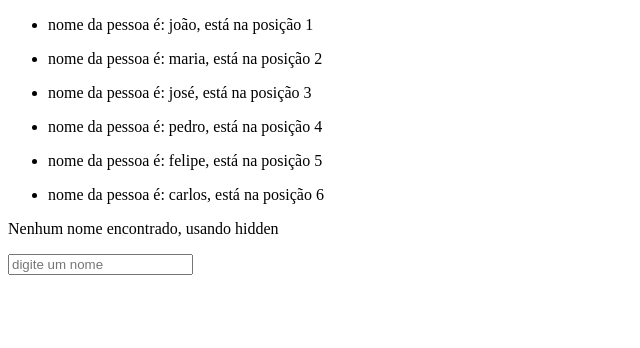
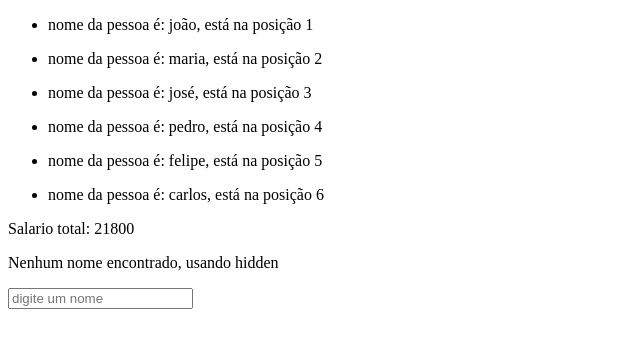
Before and after one commit to leonamfx/Angular, an Angular app: page / in a window 1280 px wide. Shown: the top 348 px of the page, without its empty margins (0-640 px from the left). Built offline with nearby package versions, Linux system fonts and the light colour scheme.

Commit message:
Exemplo 6

```diff
--- a/src/app/app.component.html
+++ b/src/app/app.component.html
@@ -11,6 +11,7 @@
     nome da pessoa é: {{nome}}, está na posição {{i + 1}}
   </li>
 </ul>
+<p> Salario total: {{getValorTotal()}}</p>
 <p *ngIf = "nomes.lenght == 0"> Nenhum nome encontrado, usando *ngIF</p>
 <p [hidden] = "nomes.lenght > 0" > Nenhum nome encontrado, usando hidden</p>
 <input #box placeholder="digite um nome" (keyup) = "buscar(box.value)"/>
--- a/src/app/app.component.ts
+++ b/src/app/app.component.ts
@@ -9,7 +9,19 @@
   title = 'ExercicioAngular'
   nomes: string [] = ['joão', 'maria', 'josé','pedro','felipe','carlos'];
   nomesFiltro: string[];
+  pessoas: any = [
+    {id: 1, nome: 'joão', salario: 5000},
+    {id: 2, nome: 'maria', salario: 1000},
+    {id: 3, nome: 'josé', salario: 2000},
+    {id: 4, nome: 'pedro', salario: 3000},
+    {id: 5, nome: 'felipe', salario: 10000},
+    {id: 6, nome: 'carlos', salario: 800},
+  ]
+  getValorTotal(): Number {
+    return this.pessoas.reduce(
+      (soma,pessoa) => soma + pessoa.salario,0);
 
+  }
   buscar(valor: string){
     this.nomesFiltro = [];
 
```
